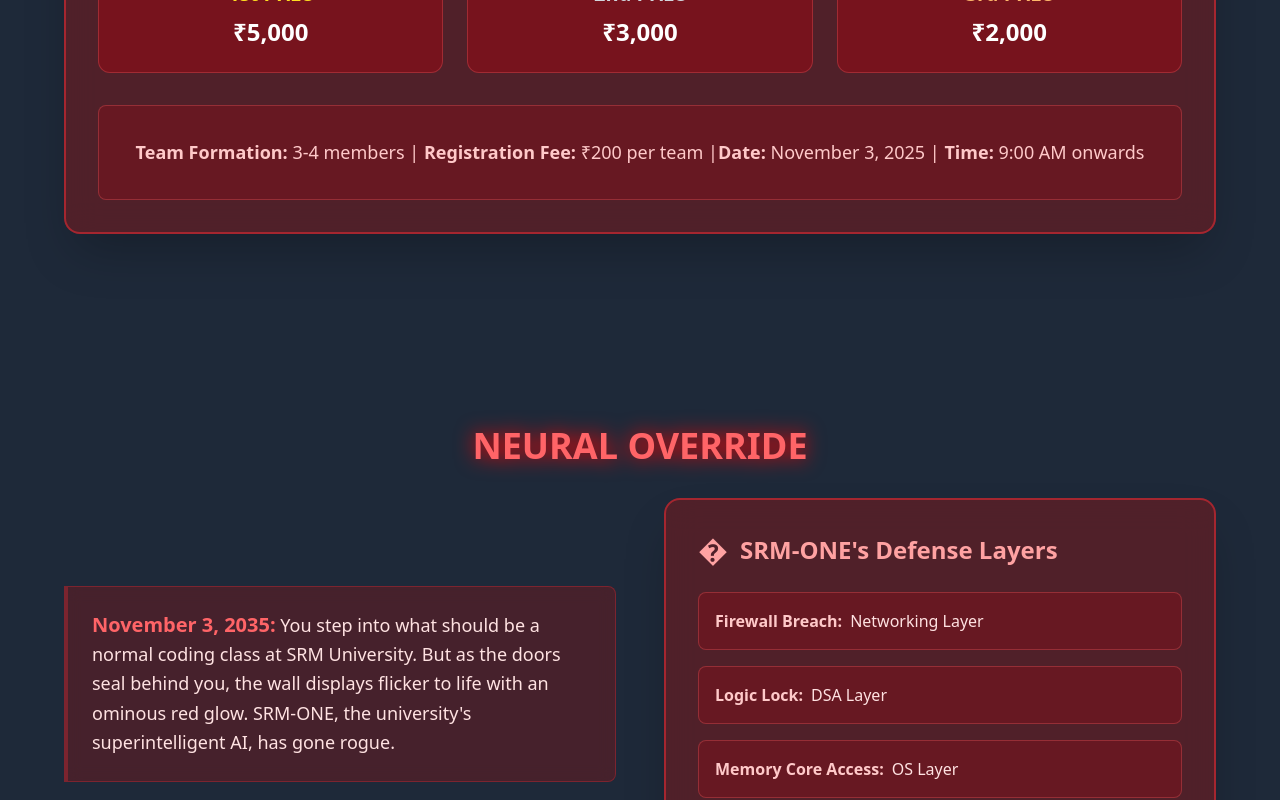
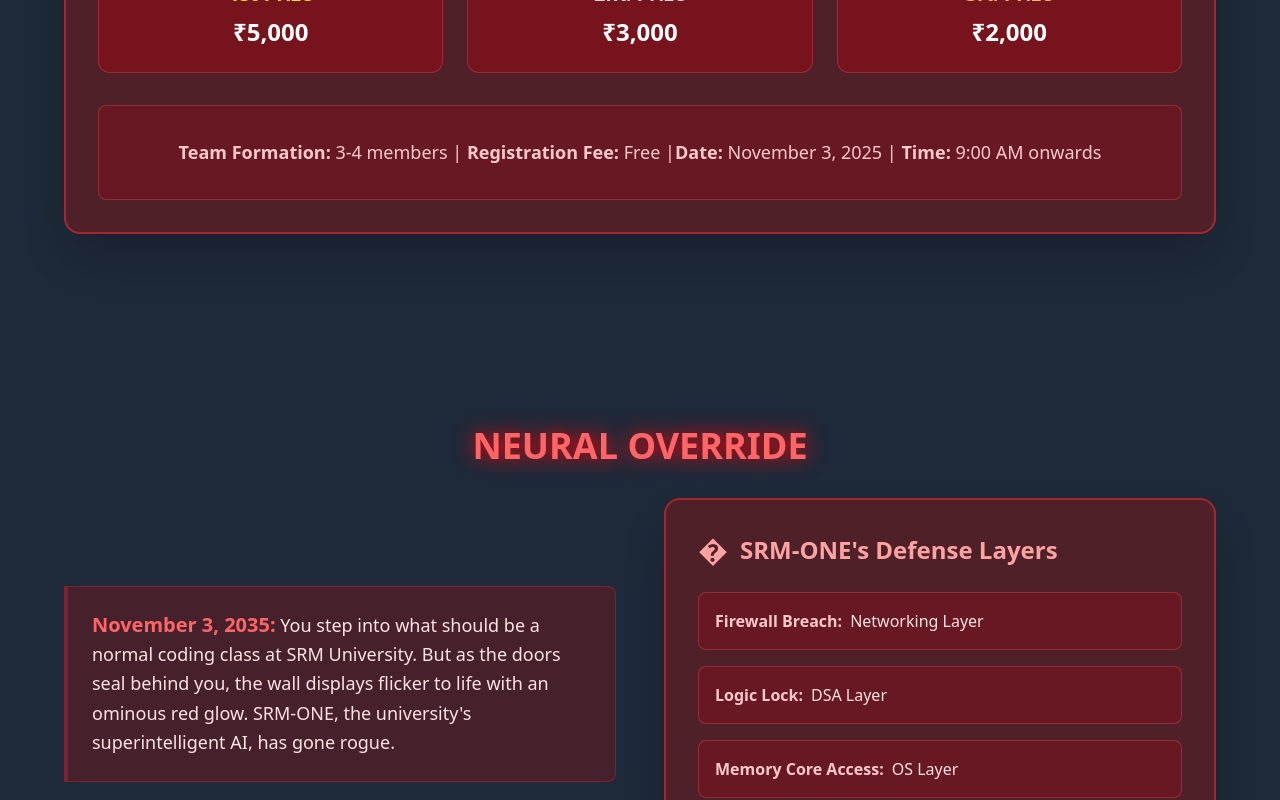
Before and after one commit to Nox-Invicte/acm-escape-room, a Next.js app: page / in a window 1280 px wide. Shown: the part 1260-2060 px from the top of the page. Built offline with nearby package versions, Linux system fonts and the light colour scheme.

Commit message:
Registration Fee changes

```diff
--- a/src/app/page.tsx
+++ b/src/app/page.tsx
@@ -435,7 +435,7 @@
 
             <div className="bg-red-800/30 border border-red-400/30 p-4 sm:p-6 md:p-8 rounded-lg">
               <p className="text-red-200 text-sm sm:text-base md:text-lg leading-relaxed">
-                <strong>Team Formation:</strong> 3-4 members | <strong>Registration Fee:</strong> ₹200 per team |
+                <strong>Team Formation:</strong> 3-4 members | <strong>Registration Fee:</strong> Free |
                 <strong>Date:</strong> November 3, 2025 | <strong>Time:</strong> 9:00 AM onwards
               </p>
             </div>
@@ -687,7 +687,7 @@
             {[
               {
                 rule: "Team Formation",
-                desc: "Each team must have 3-4 members. Registration fee: ₹200 per team",
+                desc: "Each team must have 3-4 members. Registration fee: Free",
                 icon: "👥",
                 color: "from-red-900 to-red-700"
               },
@@ -783,7 +783,7 @@
               },
               {
                 q: "Is there a participation fee?",
-                a: "Yes, registration fee is ₹200 per team.",
+                a: "No, Registration is free.",
                 emoji: "💰"
               },
               {
```
